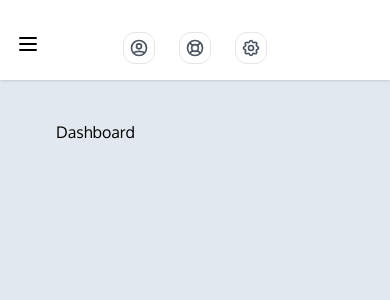
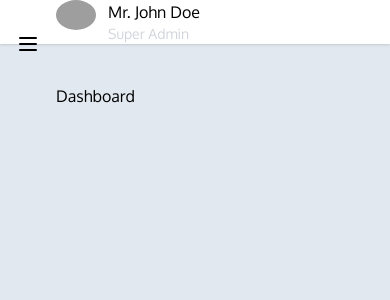
Before and after one commit to wazed-biplob/g-shop, a Next.js app: page /dashboard in a window 390 px wide. Shown: the top 300 px of the page. Built offline with nearby package versions, Linux system fonts and the light colour scheme; grey boxes are pictures that could not be loaded.

Commit message:
Preliminary UI

```diff
--- a/src/app/(withCommonLayout)/fish/[productId]/page.tsx
+++ b/src/app/(withCommonLayout)/fish/[productId]/page.tsx
@@ -2,7 +2,7 @@ import Product from "@/components/product/Product";
 import React from "react";
 
 export const generateStaticParams = async () => {
-  const res = await fetch("http://localhost:5000/api/fish");
+  const res = await fetch("https://oceans-bounty-server.vercel.app/api/fish");
   const data = await res.json();
   return data?.data
     ?.slice(0, 3)
@@ -11,14 +11,14 @@ export const generateStaticParams = async () => {
 
 const SingleProductPage = async ({ params }: any) => {
   const res = await fetch(
-    `http://localhost:5000/api/fish/${params?.productId}`,
+    `https://oceans-bounty-server.vercel.app/api/fish/${params?.productId}`,
     { cache: "no-store" }
   );
   const data = await res.json();
 
   return (
     <>
-      <Product product={data} />
+      <Product product={data?.data[0]} />
     </>
   );
 };
--- a/src/app/(withCommonLayout)/fish/page.tsx
+++ b/src/app/(withCommonLayout)/fish/page.tsx
@@ -2,7 +2,7 @@ import MostPopularProductCard from "@/components/homepage/MostPopularProductCard
 import React from "react";
 
 const AllProductPage = async () => {
-  const res = await fetch("http://localhost:5000/api/fish", {
+  const res = await fetch("https://oceans-bounty-server.vercel.app/api/fish", {
     cache: "no-store",
   });
   const data = await res.json();
@@ -17,7 +17,7 @@ const AllProductPage = async () => {
           </div>
           <div className="col-span-6 sm:col-span-8 grid grid-cols-3 gap-x-2">
             {data?.data?.map((fish: any) => (
-              <MostPopularProductCard key={fish.id} fish={fish} />
+              <MostPopularProductCard key={fish?.id} fish={fish} />
             ))}
           </div>
         </div>
--- a/src/app/(withCommonLayout)/flash-sale/page.tsx
+++ b/src/app/(withCommonLayout)/flash-sale/page.tsx
@@ -1,9 +1,12 @@
 import FlashSaleCard from "@/components/homepage/FlashSaleCard";
 
 const FlashSalePage = async () => {
-  const res = await fetch("http://localhost:5000/api/flash-sale", {
-    cache: "no-store",
-  });
+  const res = await fetch(
+    "https://oceans-bounty-server.vercel.app/api/flash-sale",
+    {
+      cache: "no-store",
+    }
+  );
   const data = await res.json();
   return (
     <div className="w-[98%] mx-auto flex flex-col justify-center">
--- a/src/app/(withCommonLayout)/page.tsx
+++ b/src/app/(withCommonLayout)/page.tsx
@@ -4,7 +4,9 @@ import MostPopularProducts from "@/components/homepage/sections/MostPopularProdu
 import TopCategories from "@/components/homepage/sections/TopCategories";
 import FlashSale from "@/components/homepage/sections/FlashSaleSection";
 export default async function Home() {
-  const res = await fetch("https://g-shop-server.vercel.app/api/category");
+  const res = await fetch(
+    "https://oceans-bounty-server.vercel.app/api/category"
+  );
   const data = await res.json();
   return (
     <>
--- a/src/app/(withDashboard)/dashboard/all-products/page.tsx
+++ b/src/app/(withDashboard)/dashboard/all-products/page.tsx
@@ -2,7 +2,8 @@ import Image from "next/image";
 import React from "react";
 
 const AllProductsPage = async () => {
-  const res = await fetch("http://localhost:5000/api/fish");
+  const res = await fetch("https://oceans-bounty-server.vercel.app/api/fish");
+
   const data = await res.json();
   return (
     <div>
--- a/src/app/(withDashboard)/dashboard/layout.tsx
+++ b/src/app/(withDashboard)/dashboard/layout.tsx
@@ -1,3 +1,4 @@
+import Image from "next/image";
 import Link from "next/link";
 import { AiFillDatabase } from "react-icons/ai";
 
@@ -30,7 +31,7 @@ const DashBoardLayout = ({ children }: any) => {
             aria-label="Sidebar Navigation"
             className="peer-checked:w-64 left-0 z-10 flex h-screen w-0 flex-col overflow-hidden bg-gray-700 text-white transition-all md:h-screen md:w-64 lg:w-72"
           >
-            <div className="bg-slate-800 pl-10 pb-3">
+            <div className="bg-slate-800 pl-10 pb-[17px]">
               <Link href={"/"}>
                 <span className="text-blue-300 font-bold text-[40px]">
                   Ocean
@@ -76,95 +77,35 @@ const DashBoardLayout = ({ children }: any) => {
                 </li>
               </Link>
             </ul>
-
-            <div className="my-6 mt-auto ml-10 flex cursor-pointer">
-              <div>
-                <img
-                  className="h-12 w-12 rounded-full"
-                  src="https://images.unsplash.com/photo-1550525811-e5869dd03032?ixlib=rb-1.2.1&auto=format&fit=facearea&facepad=2&w=256&h=256&q=80"
-                />
-              </div>
-              <div className="ml-3">
-                <p className="font-medium">Diana Reeves</p>
-                <p className="text-sm text-gray-300">Kyiv, Ukraine</p>
-              </div>
-            </div>
           </nav>
         </aside>
 
         <div className="flex h-full w-full flex-col">
-          <header className="relative flex flex-col items-center bg-white px-4 py-4 shadow sm:flex-row md:h-20">
+          <header className="relative flex flex-col items-center bg-white px-4 shadow sm:flex-row md:h-20">
             <div className="flex w-full flex-col justify-between overflow-hidden transition-all sm:max-h-full sm:flex-row sm:items-center">
               <div className="relative ml-10 flex items-center justify-between rounded-md sm:ml-auto"></div>
-
-              <ul className="mx-auto mt-4 flex space-x-6 sm:mx-5 sm:mt-0">
-                <li className="">
-                  <button className="flex h-8 w-8 items-center justify-center rounded-xl border text-gray-600 hover:text-black hover:shadow">
-                    <svg
-                      xmlns="http://www.w3.org/2000/svg"
-                      className="h-5 w-5"
-                      fill="none"
-                      viewBox="0 0 24 24"
-                      stroke="currentColor"
-                      stroke-width="2"
-                    >
-                      <path
-                        stroke-linecap="round"
-                        stroke-linejoin="round"
-                        d="M5.121 17.804A13.937 13.937 0 0112 16c2.5 0 4.847.655 6.879 1.804M15 10a3 3 0 11-6 0 3 3 0 016 0zm6 2a9 9 0 11-18 0 9 9 0 0118 0z"
-                      />
-                    </svg>
-                  </button>
-                </li>
-                <li className="">
-                  <button className="flex h-8 w-8 items-center justify-center rounded-xl border text-gray-600 hover:text-black hover:shadow">
-                    <svg
-                      xmlns="http://www.w3.org/2000/svg"
-                      className="h-5 w-5"
-                      fill="none"
-                      viewBox="0 0 24 24"
-                      stroke="currentColor"
-                      stroke-width="2"
-                    >
-                      <path
-                        stroke-linecap="round"
-                        stroke-linejoin="round"
-                        d="M18.364 5.636l-3.536 3.536m0 5.656l3.536 3.536M9.172 9.172L5.636 5.636m3.536 9.192l-3.536 3.536M21 12a9 9 0 11-18 0 9 9 0 0118 0zm-5 0a4 4 0 11-8 0 4 4 0 018 0z"
-                      />
-                    </svg>
-                  </button>
-                </li>
-                <li className="">
-                  <button className="flex h-8 w-8 items-center justify-center rounded-xl border text-gray-600 hover:text-black hover:shadow">
-                    <svg
-                      xmlns="http://www.w3.org/2000/svg"
-                      className="h-5 w-5"
-                      fill="none"
-                      viewBox="0 0 24 24"
-                      stroke="currentColor"
-                      stroke-width="2"
-                    >
-                      <path
-                        stroke-linecap="round"
-                        stroke-linejoin="round"
-                        d="M10.325 4.317c.426-1.756 2.924-1.756 3.35 0a1.724 1.724 0 002.573 1.066c1.543-.94 3.31.826 2.37 2.37a1.724 1.724 0 001.065 2.572c1.756.426 1.756 2.924 0 3.35a1.724 1.724 0 00-1.066 2.573c.94 1.543-.826 3.31-2.37 2.37a1.724 1.724 0 00-2.572 1.065c-.426 1.756-2.924 1.756-3.35 0a1.724 1.724 0 00-2.573-1.066c-1.543.94-3.31-.826-2.37-2.37a1.724 1.724 0 00-1.065-2.572c-1.756-.426-1.756-2.924 0-3.35a1.724 1.724 0 001.066-2.573c-.94-1.543.826-3.31 2.37-2.37.996.608 2.296.07 2.572-1.065z"
-                      />
-                      <path
-                        stroke-linecap="round"
-                        stroke-linejoin="round"
-                        d="M15 12a3 3 0 11-6 0 3 3 0 016 0z"
-                      />
-                    </svg>
-                  </button>
-                </li>
-              </ul>
+              <div className="mt-auto ml-10 flex cursor-pointer">
+                <div>
+                  <Image
+                    width={40}
+                    height={40}
+                    style={{ borderRadius: "100%" }}
+                    src="https://i.ibb.co/hchmyy2/i-2.jpg"
+                    alt="profile-picture"
+                  />
+                </div>
+                <div className="ml-3">
+                  <p className="font-medium">Mr. John Doe</p>
+                  <p className="text-sm text-gray-300">Super Admin</p>
+                </div>
+              </div>
             </div>
           </header>
 
           <div className="h-full overflow-hidden pl-10">
             <main
               id="dashboard-main"
-              className="h-[calc(100vh-10rem)] overflow-auto px-4 py-10"
+              className="h-[calc(100vh-2rem)] overflow-auto px-4 py-10"
             >
               <div>{children}</div>
             </main>
--- a/src/components/homepage/sections/FlashSaleSection.tsx
+++ b/src/components/homepage/sections/FlashSaleSection.tsx
@@ -1,7 +1,14 @@
 import Button from "@/components/shared/Button";
 import FlashSaleCard from "../FlashSaleCard";
 const FlashSale = async () => {
-  const res = await fetch("https://g-shop-server.vercel.app/api/category");
+  const res = await fetch(
+    "https://oceans-bounty-server.vercel.app/api/flash-sale",
+    {
+      next: {
+        revalidate: 30,
+      },
+    }
+  );
   const data = await res.json();
 
   return (
--- a/src/components/homepage/sections/TopCategories.tsx
+++ b/src/components/homepage/sections/TopCategories.tsx
@@ -4,7 +4,9 @@ import styles from "./style.module.css";
 import Button from "@/components/shared/Button";
 
 const TopCategories = async () => {
-  const res = await fetch("http://localhost:5000/api/categories");
+  const res = await fetch(
+    "https://oceans-bounty-server.vercel.app/api/categories"
+  );
   const data = await res.json();
   return (
     <div className="my-[100px] mt-[170px] w-[90%] mx-auto border">
```
Also changed, not shown: src/components/product/Product.tsx (+5 -5 lines).
